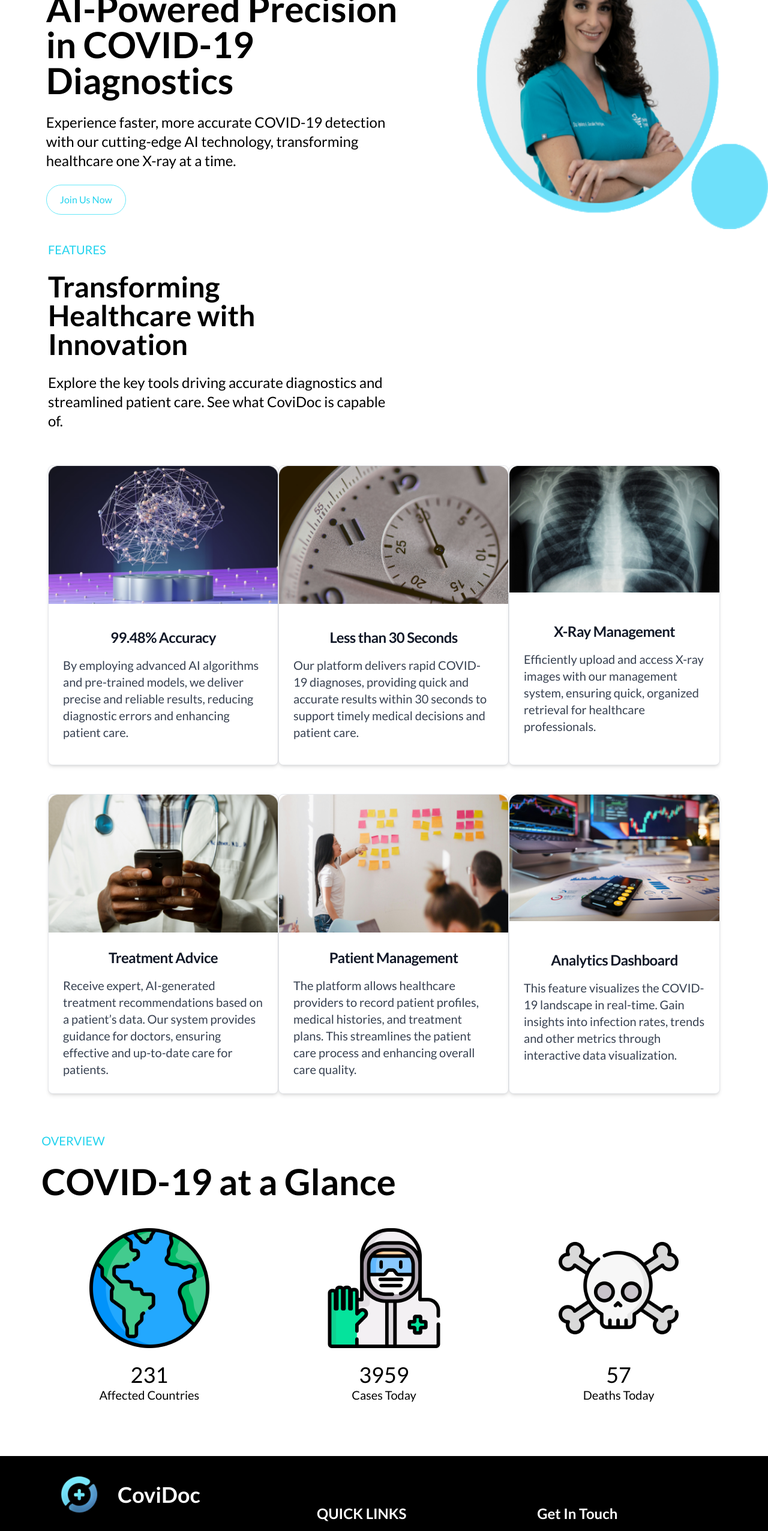
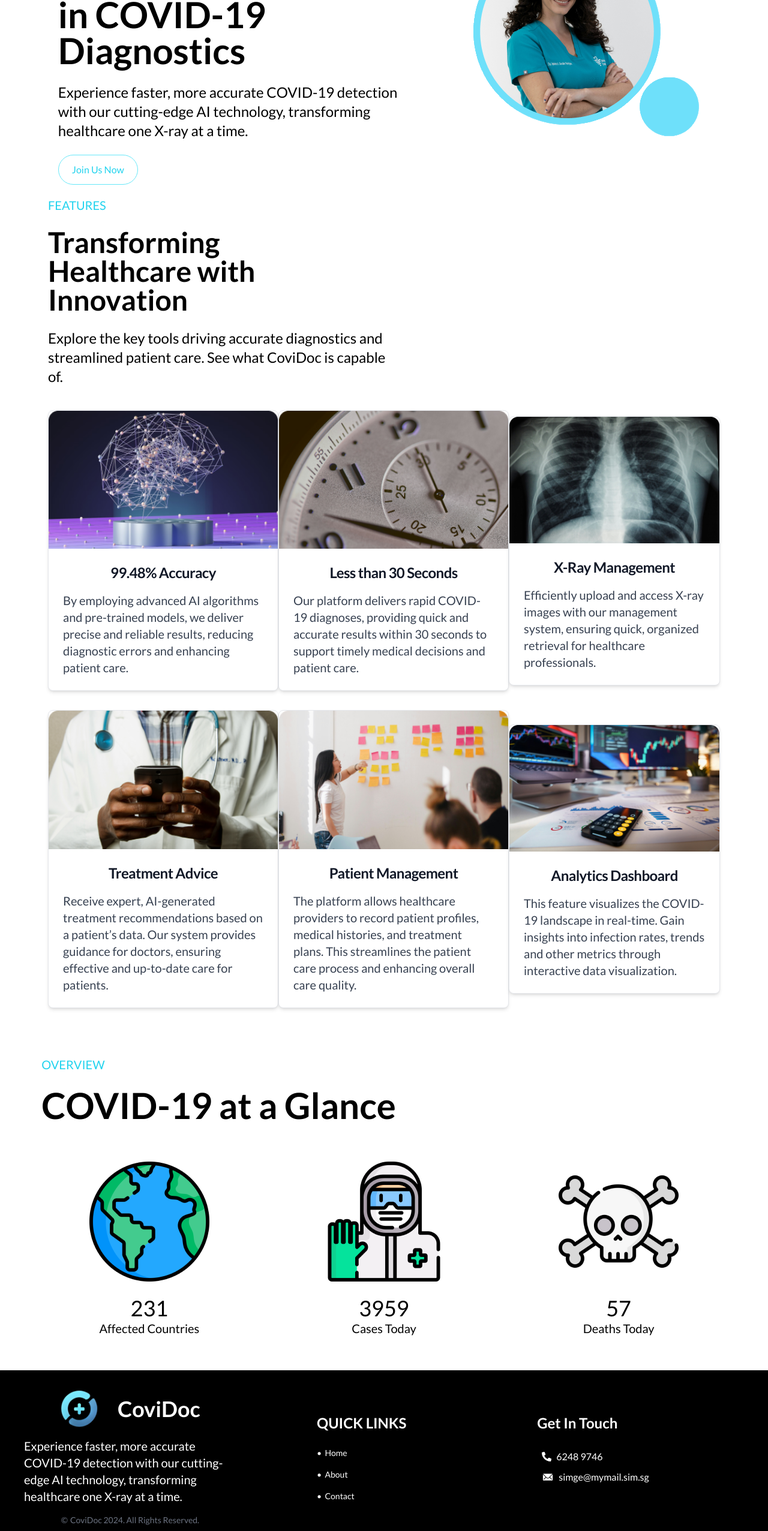
Before and after one commit to edkesuma/CoviDoc, a React (Vite) app in the folder frontend/: page / in a window 1280 px wide. Shown: the part 234-2787 px from the top of the page at 60% size. Built offline with nearby package versions, Linux system fonts and the light colour scheme.

Commit message:
landing page self-adaption

```diff
--- a/frontend/src/Components/Landing/About/AboutUs.jsx
+++ b/frontend/src/Components/Landing/About/AboutUs.jsx
@@ -4,9 +4,8 @@ import React from "react";
 
 function AboutUs() {
     return (
-        <div className="flex flex-row"
-             style={{height: '500px'}}>
-            <div className='flex justify-center items-center w-3/5 h-full'>
+        <div className="flex flex-col md:flex-row">
+            <div className='flex justify-center items-center md:w-3/5 w-full h-full'>
                 <div className='w-4/5 h-4/5'>
                     <p className='text-xl text-cyan-400'>ABOUT US</p>
                     <br/>
@@ -24,8 +23,10 @@ function AboutUs() {
                         care. </p>
                 </div>
             </div>
-            <div className='flex w-2/5 h-full'>
-                <img src={About}></img>
+            <div className='hidden md:flex justify-center my-8'>
+                <div className='flex md:w-full h-full w-2/5 justify-center'>
+                    <img src={About}></img>
+                </div>
             </div>
         </div>
     );
--- a/frontend/src/Components/Landing/Home/Features.jsx
+++ b/frontend/src/Components/Landing/Home/Features.jsx
@@ -11,27 +11,25 @@ import Feature6 from '../../../assets/feature/feature6.jpg'
 function Features() {
     return (
         <div>
-            <div
-                 style={{height: '350px'}}>
-                <div className="w-2/3 ml-20">
+            <div>
+                <div className="md:w-2/3 ml-10 md:ml-20">
                     <p className='text-xl text-cyan-400'>FEATURES</p>
                     <br/>
-                    <div className='w-1/2'>
+                    <div className='md:w-1/2'>
                         <p className='text-5xl font-bold'>Transforming Healthcare with Innovation</p>
                     </div>
                     <br/>
-                    <div className='w-2/3'>
+                    <div className='md:w-2/3'>
                         <p className='text-2xl'>Explore the key tools driving accurate diagnostics and streamlined
                             patient care. See what CoviDoc is capable of.</p>
                     </div>
                 </div>
             </div>
             <br/>
-            <div className="flex justify-center"
-                 style={{height: '500px'}}>
-                <div className='flex flex-row w-full px-20 justify-between'>
+            <div className="flex justify-center">
+                <div className='flex flex-col md:flex-row w-full md:px-20 md:justify-between items-center'>
                     <Card
-                        className="max-w-sm"
+                        className="max-w-sm my-4"
                         imgAlt="Meaningful alt text for an image that is not purely decorative"
                         imgSrc={Feature1}
                     >
@@ -45,7 +43,7 @@ function Features() {
                     </Card>
 
                     <Card
-                        className="max-w-sm"
+                        className="max-w-sm my-4"
                         imgAlt="Meaningful alt text for an image that is not purely decorative"
                         imgSrc={Feature2}
                     >
@@ -60,7 +58,7 @@ function Features() {
                     </Card>
 
                     <Card
-                        className="max-w-sm"
+                        className="max-w-sm my-4"
                         imgAlt="Meaningful alt text for an image that is not purely decorative"
                         imgSrc={Feature3}
                     >
@@ -75,13 +73,10 @@ function Features() {
                     </Card>
                 </div>
             </div>
-            <br/>
-            <br/>
-            <div className="flex justify-center"
-                 style={{height: '500px'}}>
-                <div className='flex flex-row  w-full px-20 justify-between'>
+            <div className="flex justify-center">
+                <div className='flex flex-col md:flex-row w-full md:px-20 md:justify-between items-center'>
                     <Card
-                        className="max-w-sm"
+                        className="max-w-sm my-4"
                         imgAlt="Meaningful alt text for an image that is not purely decorative"
                         imgSrc={Feature4}
                     >
@@ -95,7 +90,7 @@ function Features() {
                     </Card>
 
                     <Card
-                        className="max-w-sm"
+                        className="max-w-sm my-4"
                         imgAlt="Meaningful alt text for an image that is not purely decorative"
                         imgSrc={Feature5}
                     >
@@ -110,7 +105,7 @@ function Features() {
                     </Card>
 
                     <Card
-                        className="max-w-sm"
+                        className="max-w-sm my-4"
                         imgAlt="Meaningful alt text for an image that is not purely decorative"
                         imgSrc={Feature6}
                     >
--- a/frontend/src/Components/Landing/Home/HealthCare.jsx
+++ b/frontend/src/Components/Landing/Home/HealthCare.jsx
@@ -5,13 +5,12 @@ import React from "react";
 
 function HealthCare() {
     return (
-        <div className="flex flex-row"
-             style={{height: '500px'}}>
-            <div className='flex justify-center items-center w-3/5 h-full'>
-                <div className='w-4/5 h-4/5'>
+        <div className="flex flex-row">
+            <div className='flex justify-center items-center w-full md:w-3/5 h-full'>
+                <div className='ml-10 w-full md:w-4/5 h-4/5'>
                     <p className='text-xl text-cyan-400'>HEALTHCARE</p>
                     <br/>
-                    <p className="font-bold text-6xl">AI-Powered Precision in COVID-19 Diagnostics</p>
+                    <p className="font-bold md:text-6xl text-5xl">AI-Powered Precision in COVID-19 Diagnostics</p>
                     <br/>
                     <p className="text-2xl">Experience faster, more accurate COVID-19 detection with our cutting-edge AI
                         technology, transforming healthcare one X-ray at a time.</p>
@@ -19,7 +18,7 @@ function HealthCare() {
                     <Button pill size="lg" color="cyan" className="text-cyan-400">Join Us Now</Button>
                 </div>
             </div>
-            <div className='flex w-2/5 h-full'>
+            <div className='hidden md:flex w-2/5 h-full'>
                     <img src={Staff} ></img>
             </div>
         </div>
--- a/frontend/src/Components/Landing/Home/OverView.jsx
+++ b/frontend/src/Components/Landing/Home/OverView.jsx
@@ -6,28 +6,27 @@ import React from "react";
 
 function OverView() {
     return (
-        <div className='flex justify-center'
-             style={{height: '500px'}}>
+        <div className='flex justify-center'>
             <div className='w-11/12 h-full'>
                     <p className='text-xl text-cyan-400 ml-4'>OVERVIEW</p>
                     <br/>
                     <p className="font-bold text-6xl ml-4">COVID-19 at a Glance</p>
                     <br/>
                     <br/>
-                <div className='flex'>
-                    <div className='flex flex-col items-center w-1/3 h-full'>
+                <div className='flex md:flex-row flex-col justify-center items-center'>
+                    <div className='flex flex-col items-center my-4 w-full md:w-1/3 h-full'>
                         <img src={OverView1}/>
                         <br/>
                         <p className='text-4xl'>231</p>
                         <p className='text-xl'>Affected Countries</p>
                     </div>
-                    <div className='flex flex-col items-center w-1/3 h-full'>
+                    <div className='flex flex-col items-center my-4 w-full md:w-1/3 h-full'>
                         <img src={OverView2}/>
                         <br/>
                         <p className='text-4xl'>3959</p>
                         <p className='text-xl'>Cases Today</p>
                     </div>
-                    <div className='flex flex-col items-center w-1/3 h-full'>
+                    <div className='flex flex-col items-center my-4 w-full md:w-1/3 h-full'>
                         <img src={OverView3}/>
                         <br/>
                         <p className='text-4xl'>57</p>
--- a/frontend/src/Components/Landing/PageFooter.jsx
+++ b/frontend/src/Components/Landing/PageFooter.jsx
@@ -8,20 +8,18 @@ function PageFooter() {
     return (
         <Footer className="!rounded-none bg-black text-white">
             <div className="w-11/12 ml-4">
-              <div className="grid w-full grid-cols-3 gap-8 px-6 py-8">
+              <div className="grid w-full grid-cols-1 md:grid-cols-3 gap-8 px-6 py-8 ">
                 <div className='flex flex-col items-center'>
                   <div className='flex flex-row'>
                     <img src={Logo} className='h-16 mx-4'/>
                     <p className='text-white text-4xl font-bold mt-3 mx-4'>CoviDoc</p>
                   </div>
-                  <br/>
-                  <p className='text-white text-xl'>Experience faster, more accurate COVID-19 detection with our
+                  <p className='hidden md:flex text-white text-xl my-4'>Experience faster, more accurate COVID-19 detection with our
                     cutting-edge AI technology, transforming healthcare one X-ray at a time.</p>
-                  <br/>
-                  <Footer.Copyright href="#" by="CoviDoc 2024. All Rights Reserved." className="text-gray-500"/>
+                  <Footer.Copyright href="#" by="CoviDoc 2024. All Rights Reserved." className="text-gray-500 hidden md:flex"/>
                 </div>
                 <div className='flex items-center justify-center'>
-                  <div>
+                  <div className='flex flex-col items-center md:items-start'>
                     <Footer.Title title="Quick Links" className="text-white text-2xl"/>
                     <Footer.LinkGroup col>
                       <Footer.Link href="/landing/home" className="text-white">•&nbsp;&nbsp;Home</Footer.Link>
@@ -32,16 +30,17 @@ function PageFooter() {
                 </div>
                 <div className='flex items-center justify-center'>
                   <div>
-                    <p className='text-white text-2xl font-bold'>Get In Touch</p>
+                    <p className='text-white text-2xl font-bold text-center md:text-left'>Get In Touch</p>
                     <br/>
-                    <div className='flex flex-row items-center'>
+                    <div className='flex flex-row items-center justify-center md:justify-start'>
                       <FaPhoneAlt size='16' className='m-2'/>
                       <p className='text-white'>6248 9746</p>
                     </div>
-                    <div className='flex flex-row items-center mb-6'>
+                    <div className='flex flex-row items-center mb-6 justify-center md:justify-start'>
                       <IoIosMail size='20' className='m-2'/>
                       <p className='text-white'>simge@mymail.sim.sg</p>
                     </div>
+                    <Footer.Copyright href="#" by="CoviDoc 2024. All Rights Reserved." className="text-gray-500 md:hidden"/>
                   </div>
                 </div>
               </div>
--- a/frontend/src/Components/Landing/PageNavbar.jsx
+++ b/frontend/src/Components/Landing/PageNavbar.jsx
@@ -1,7 +1,6 @@
 "use client";
 import Logo from '../../assets/logo.jpg'
 import {Button, Navbar} from "flowbite-react";
-import { FaUser } from 'react-icons/fa';
 import {useNavigate, useLocation} from "react-router-dom";
 
 function PageNavbar() {
```
Also changed, not shown: frontend/src/Components/Landing/Contact/Contact.jsx (+4 -4 lines).
